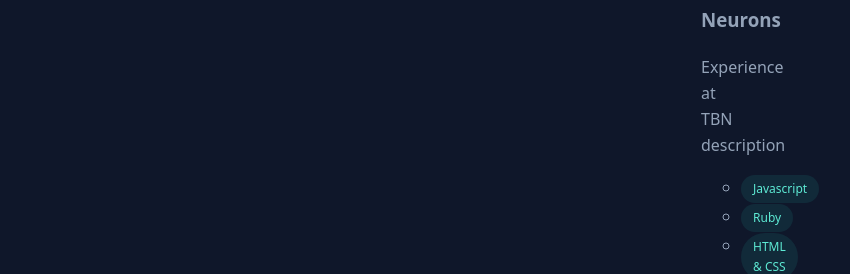
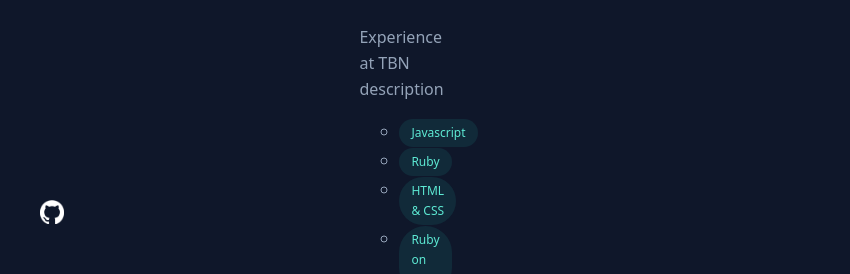
Before and after one commit to JashanB/Portfolio-V2, a React (Create React App) app: page / in a window 1280 px wide. Shown: the part 464-738 px from the top of the page, without its empty margins (60-910 px from the left). Built offline with nearby package versions, Linux system fonts and the light colour scheme.

Commit message:
adding external links

```diff
--- a/src/components/app/App.css
+++ b/src/components/app/App.css
@@ -126,6 +126,12 @@
   border-width: 0;
 }
 
+.external-links-link svg {
+  width: 1.5rem;
+  height: 1.5rem;
+  display: block;
+  vertical-align: middle;
+}
 /* 640 MEDIA */
 @media (min-width: 640px) {
   .list-item-grid {
--- a/src/components/app/App.js
+++ b/src/components/app/App.js
@@ -34,10 +34,16 @@ function App() {
               <h2>Full Stack Developer</h2>
               <p>I build efficient and scaleable digital experiences</p>
               {/* Classname for nav to be changed depending on media dimensions - erase at below certain threshold*/}
-              <Nav smallScreen={smallScreen}/>
+              <Nav smallScreen={smallScreen} />
             </div>
             <ul className='external-links'>
-              <li><a href='https://github.com/jashanb' className='external-links-link'><span>Github</span><svg></svg></a></li>
+              <li><a href='https://github.com/jashanb' className='external-links-link'><span>Github</span>
+                <svg width="24" height="24" xmlns="http://www.w3.org/2000/svg">
+                  <foreignObject  width="24" height="24">
+                    <img src={github} alt="Image" width="100%" height="100%" />
+                  </foreignObject>
+                </svg>
+              </a></li>
               <li><a href='https://www.linkedin.com/in/jashan-brar/' className='external-links-link'><span>LinkedIn</span><svg></svg></a></li>
             </ul>
           </header>
```
